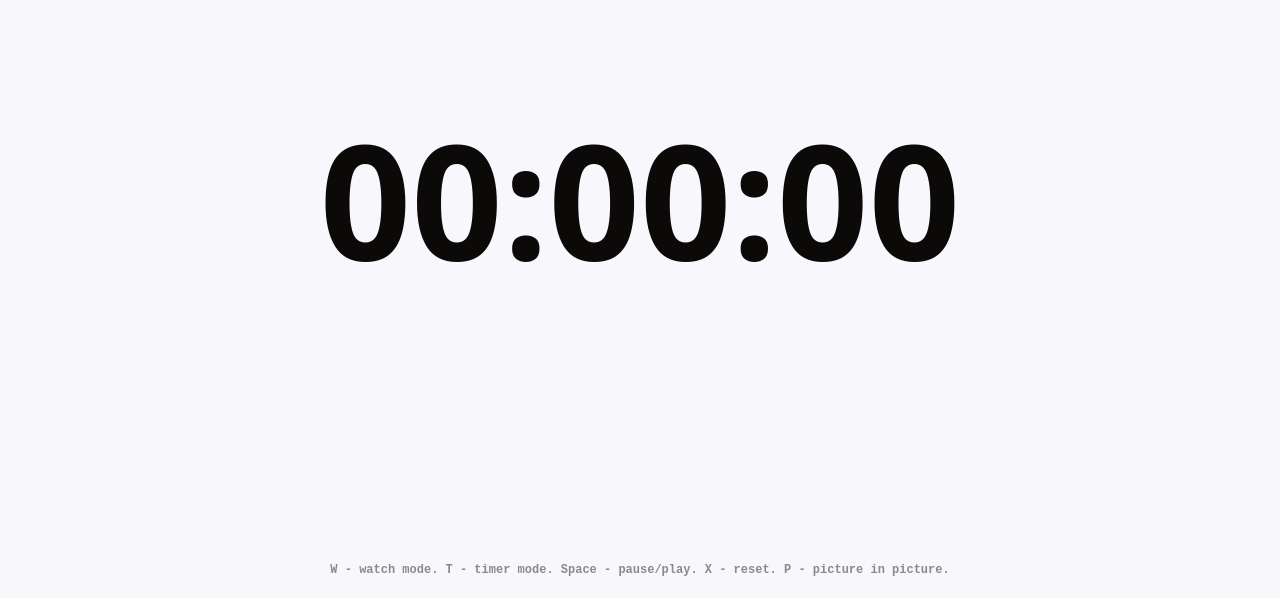
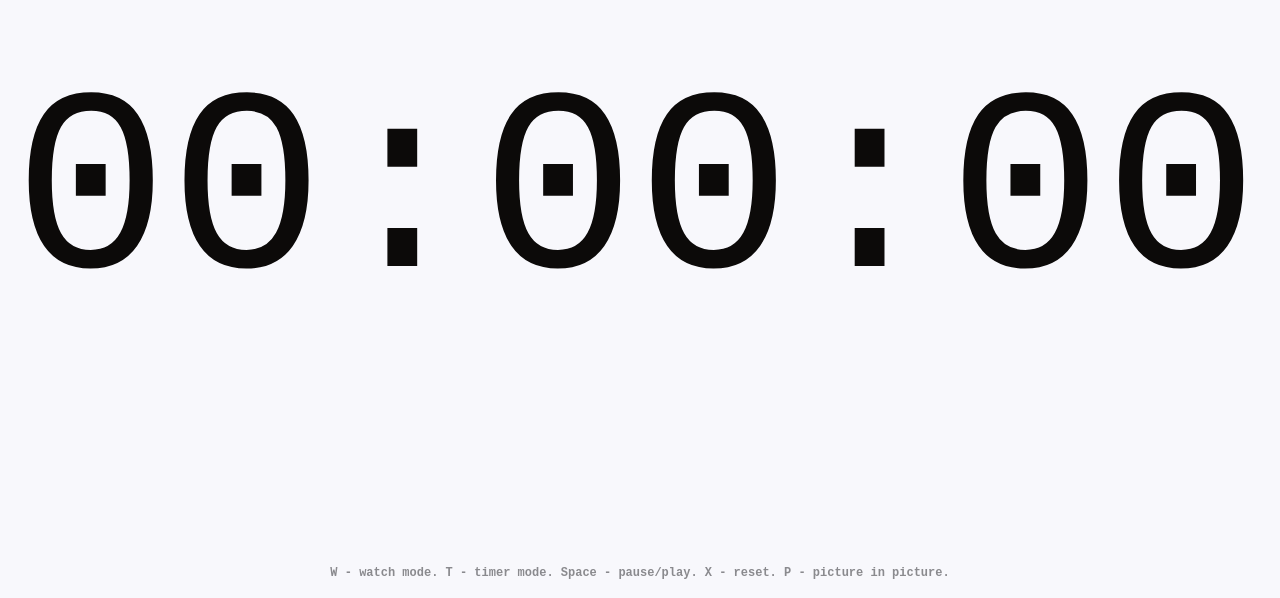
Before and after one commit to kotsuban/pip-timer, a website built with Vite: page index.html in a window 1280 px wide. Shown: the part 202-800 px from the top of the page. Built offline with nearby package versions, Linux system fonts and the light colour scheme; files whose address does not match are found by name.

Commit message:
Use monospace font

```diff
--- a/src/main.ts
+++ b/src/main.ts
@@ -78,7 +78,7 @@ async function openPipWindow() {
 
   style.textContent = `
     #time {
-      font-family: brixel_acme_7_wide_xtnd, system-ui;
+      font-family: monospace;
       color: rgb(12, 10, 9);
       font-size: 3rem;
       font-weight: bold;
--- a/src/style.css
+++ b/src/style.css
@@ -1,12 +1,5 @@
-@font-face {
-  font-family: 'grixel_acme_7_wide_xtnd';
-  src: url('@/assets/acme_7_wide_xtnd.woff') format('woff');
-  font-weight: normal;
-  font-style: normal;
-}
-
 :root {
-  font-family: grixel_acme_7_wide_xtnd, system-ui;
+  font-family: monospace;
   line-height: 1.5;
   font-weight: 400;
 
@@ -32,7 +25,8 @@ body {
   width: 100%;
   margin: 0 auto;
   padding: 1rem;
-  text-align: center;
+  container-type: inline-size;
+  overflow: hidden;
 }
 
 footer {
@@ -54,12 +48,7 @@ footer {
 
 #time {
   color: #0c0a09;
-  font-size: 10rem;
-  font-weight: bold;
-  position: absolute;
-  top: 50%;
-  left: 50%;
-  transform: translate(-50%, -50%);
+  font-size: 20.7cqw;
   font-variant-numeric: tabular-nums;
   cursor: default;
 }
```
